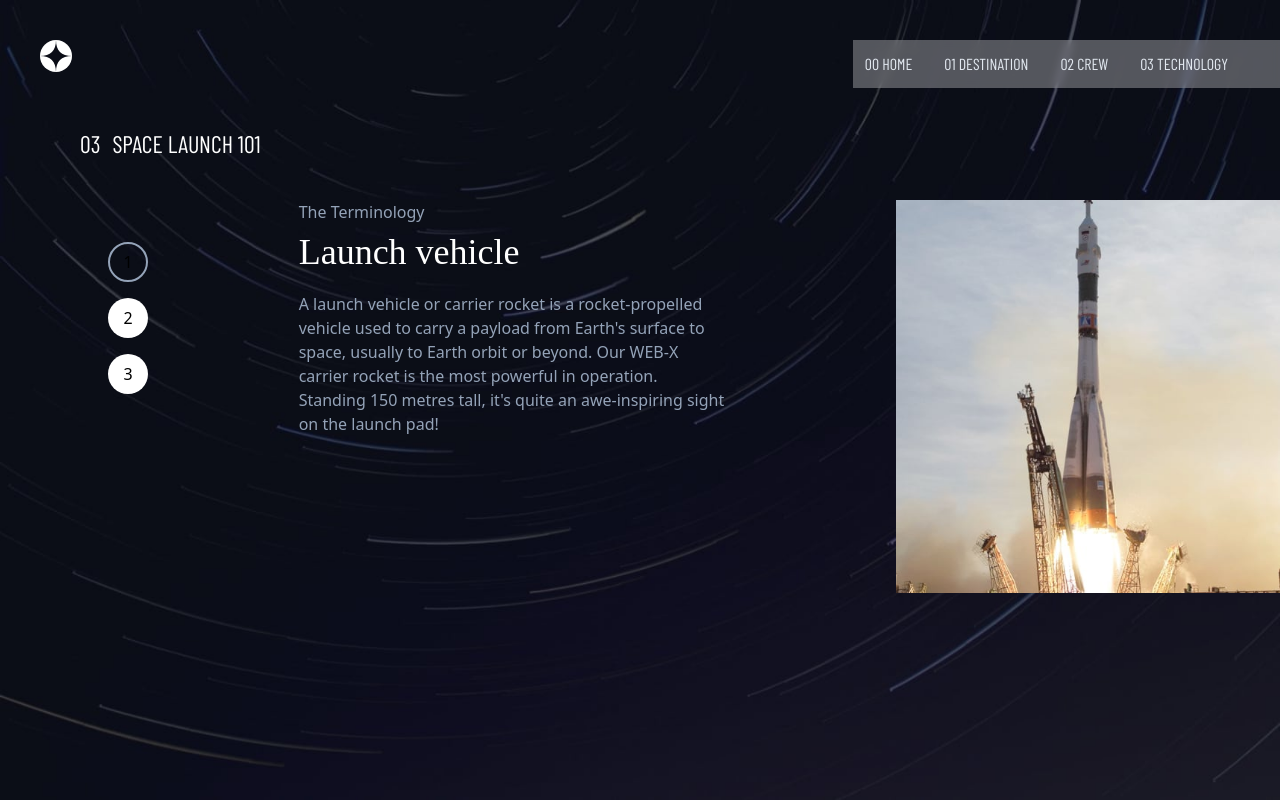
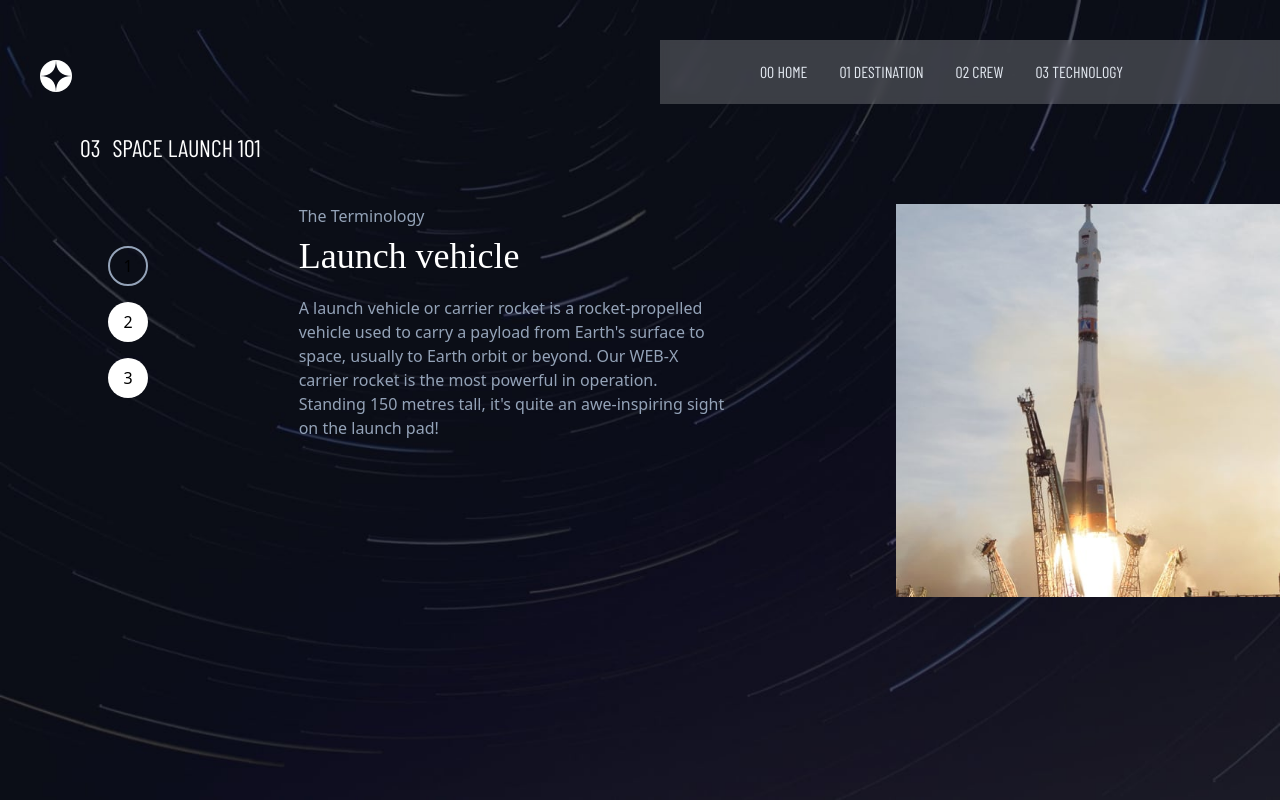
Before and after one commit to MyatIK/space-tourism-website, a React (Vite) app: page /technology in a window 1280 px wide. Built offline with nearby package versions, Linux system fonts and the light colour scheme.

Commit message:
updated the sidebar

```diff
--- a/src/components/Header.jsx
+++ b/src/components/Header.jsx
@@ -16,14 +16,14 @@ function Header(){
     return(
 
 
-        <div className="flex ml-10 inline justify-between pt-10 relative">
-            <img src={Logo} alt='Logo' className='mr-5 w-8 h-8'/>
+        <div className="flex ml-10 inline justify-between sm:pt-10 relative">
+            <img src={Logo} alt='Logo' className='mr-5 mt-10 md:mt-5 w-8 h-8'/>
 
-            <div className='md:48 border-t border-gray-300 mt-6 hidden sm:visible'></div>
+            <div className='sm:48 border-t border-gray-300 mt-6 invisible sm:visible'></div>
 
 
-            <div className="p-3  md:backdrop-blur-sm md:bg-white/30 invisible sm:visible">
-                <ul className='flex inline mr-10 space-x-8 font-secondary text-base text-slate-200'>
+            <div className="p-5 w-1/2  md:backdrop-blur-sm md:bg-white/20 invisible md:visible absolute right-0">
+                <ul className='flex inline mr-10 space-x-8 font-secondary text-base text-slate-200 ml-20'>
                     <Link to="/"><li className='hover:underline hover:underline-offset-8'>00 HOME</li></Link>
                     <Link to="/destination"><li className='hover:underline hover:underline-offset-8'>01 DESTINATION</li></Link>
                     <Link to="/crew"><li className='hover:underline hover:underline-offset-8'>02 CREW</li></Link>
@@ -33,18 +33,19 @@ function Header(){
 
             </div>
             {isOpen ?
-            <button>
-                <img src={Menu} alt='hamburger menu' className='visible md:hidden w-8 h-8 absolute right-10' onClick={ToggleSide}/>
 
-            </button>:
+            <div className="w-3/4 h-screen backdrop-blur-lg bg-white/10 visible md:hidden absolute right-0 top-0">
+                <div className='flex justify-end mr-10 mt-10'>
+                    <button>
+                        <img src={Closed} alt="exit button" onClick={ToggleSide}/>
 
-            <div className="w-3/4 h-screen backdrop-blur-sm bg-white/10 visible md:invisible absolute right-0 top-0">
-                <button className='absolute right-5 top-5'>
-                    <img src={Closed} alt="exit button" onClick={ToggleSide}/>
+                    </button>
 
-                </button>
+                </div>
 
-                <ul className='mr-10 space-y-10 font-secondary h-screen text-base text-slate-200 text-left'>
+
+
+                <ul className='mt-20 flex flex-col space-y-10 font-secondary h-screen text-base text-slate-200 text-left ml-5'>
                     <Link to="/"><li className='hover:underline hover:underline-offset-8'>00 HOME</li></Link>
                     <Link to="/destination"><li className='hover:underline hover:underline-offset-8'>01 DESTINATION</li></Link>
                     <Link to="/crew"><li className='hover:underline hover:underline-offset-8'>02 CREW</li></Link>
@@ -52,7 +53,11 @@ function Header(){
 
                 </ul>
 
-            </div>
+            </div>:
+             <button>
+                <img src={Menu} alt='hamburger menu' className='visible md:hidden w-8 h-8 absolute right-10' onClick={ToggleSide}/>
+
+            </button>
 
         }
 
```
